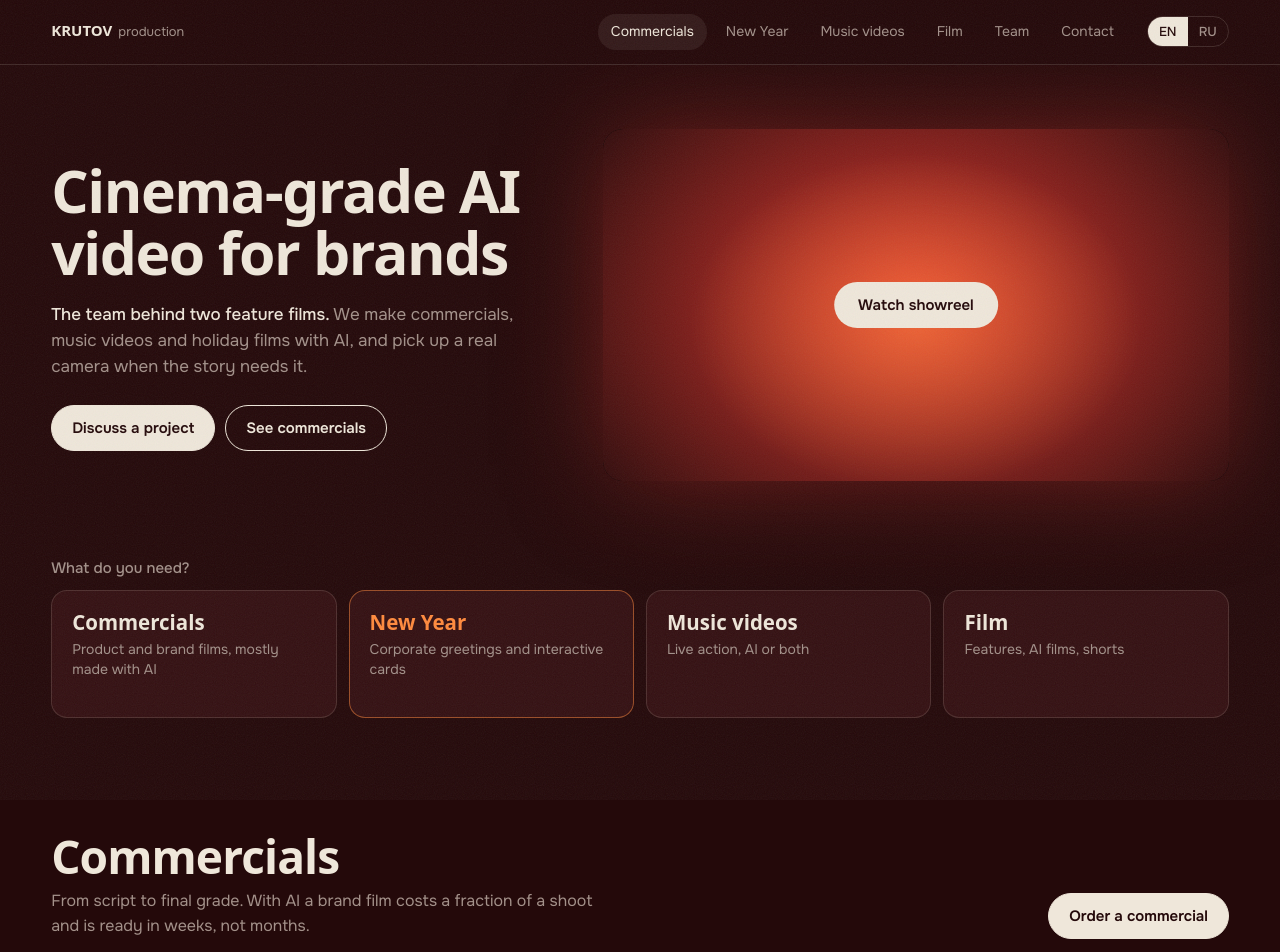
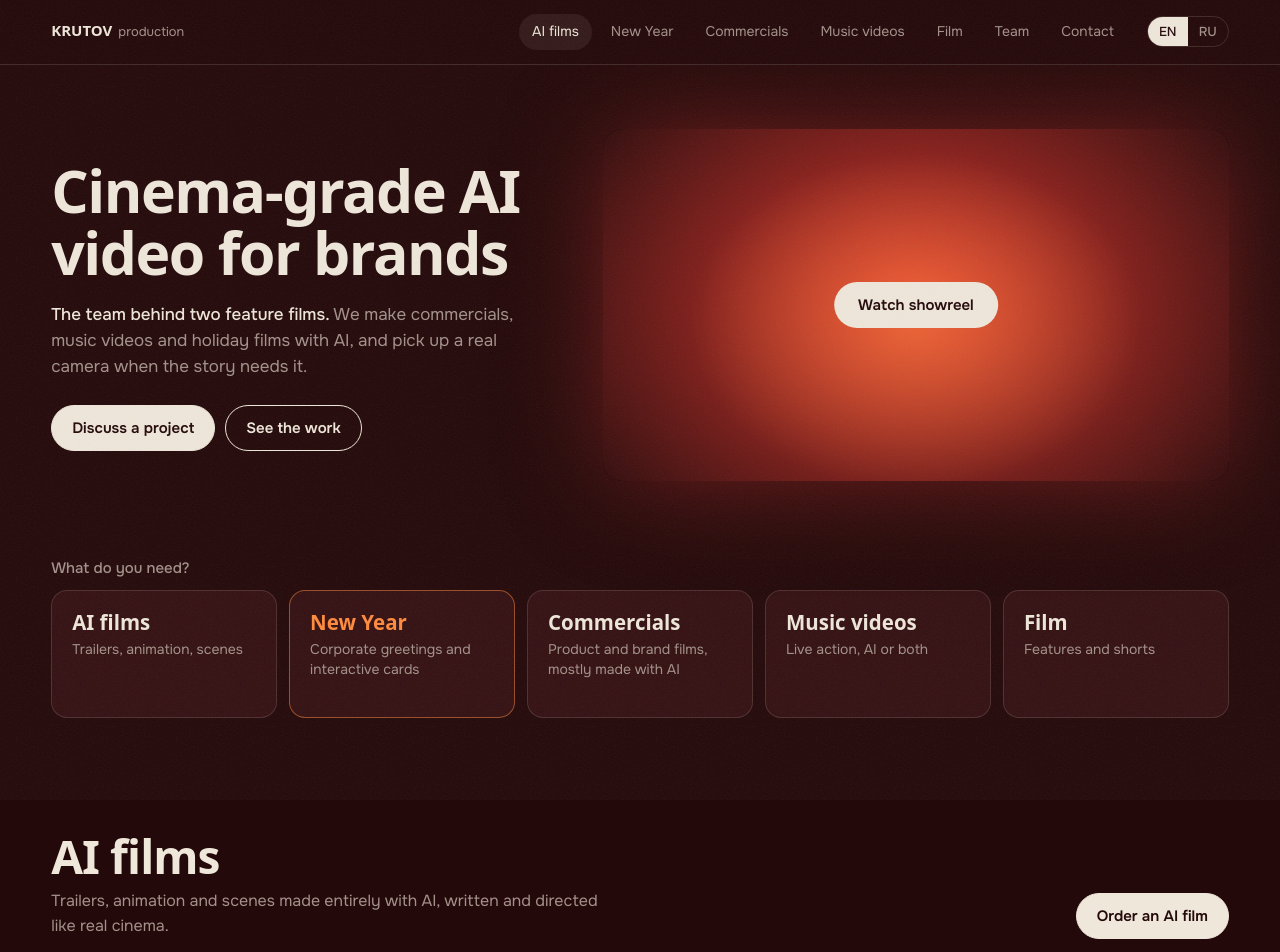
Before and after one commit to vshgit/krutovprod, a plain HTML site: page index.html in a window 1280 px wide. Shown: the top 952 px of the page. Drawn offline with Linux system fonts and the light colour scheme; a web font is replaced by a local one.

Commit message:
Reorder zones: AI films first, then New Year, commercials, music, film
Co-Authored-By: Claude Opus 5.5 <noreply@anthropic.com>
Claude-Session: https://claude.ai/code/session_0138cvhcJM1pCgV9Zo57LyfA

```diff
--- a/index.html
+++ b/index.html
@@ -57,7 +57,7 @@ h1{font:700 clamp(30px,4.6vw,68px)/1.06 var(--display);letter-spacing:-.025em;ma
 
 .chooser{padding:0 var(--pad)}
 .chooser h2{font:500 15px var(--body);color:var(--smoke);margin-bottom:12px}
-.pick{display:grid;grid-template-columns:repeat(4,1fr);gap:12px}
+.pick{display:grid;grid-template-columns:repeat(5,1fr);gap:12px}
 .pick a{display:block;text-decoration:none;padding:20px;border:1px solid var(--line);border-radius:16px;background:var(--oxblood-2);min-height:128px}
 .pick a:hover{border-color:var(--safelight)}
 .pick b{display:block;font:700 clamp(17px,1.6vw,22px)/1.15 var(--display);margin-bottom:6px}
@@ -146,6 +146,7 @@ dialog h3{color:var(--bone);margin-top:12px;font:500 17px var(--body)}
   .hero{grid-template-columns:1fr}
   .hero .screen{order:-1}
   .pick{grid-template-columns:1fr 1fr}
+  .pick a:last-child{grid-column:span 2}
   .pick a{min-height:0;padding:16px}
   .zbody{grid-template-columns:1fr}
   .zbody:not(.wide) .row{flex-direction:row;overflow-x:auto}
@@ -184,7 +185,7 @@ dialog h3{color:var(--bone);margin-top:12px;font:500 17px var(--body)}
     <p class="lede" data-i="lede"><strong>The team behind two feature films.</strong> We make commercials, music videos and holiday films with AI, and pick up a real camera when the story needs it.</p>
     <div class="ctas">
       <a class="btn solid" href="https://t.me/Fan_taz_er" data-i="cta_talk">Discuss a project</a>
-      <a class="btn" href="#ads" data-i="cta_work">See commercials</a>
+      <a class="btn" href="#ai" data-i="cta_work">See the work</a>
     </div>
   </div>
   <button class="screen" type="button" id="reel" aria-label="Showreel">
@@ -196,19 +197,20 @@ dialog h3{color:var(--bone);margin-top:12px;font:500 17px var(--body)}
 <section class="chooser" aria-labelledby="pick-h">
   <h2 id="pick-h" data-i="pick_h">What do you need?</h2>
   <div class="pick">
+    <a href="#ai"><b data-i="z_ai">AI films</b><span data-i="z_ai_s">Trailers, animation, scenes</span></a>
+    <a href="#holiday" class="season"><b data-i="z_hol">New Year</b><span data-i="z_hol_s">Corporate greetings and interactive cards</span></a>
     <a href="#ads"><b data-i="z_ads">Commercials</b><span data-i="z_ads_s">Product and brand films, mostly made with AI</span></a>
-    <a href="#holiday" class="season"><b data-i="z_hol">New Year</b><span data-i="z_hol_s">Corporate greetings and interactive cards</span></a>
     <a href="#music"><b data-i="z_mus">Music videos</b><span data-i="z_mus_s">Live action, AI or both</span></a>
-    <a href="#cinema"><b data-i="z_cin">Film</b><span data-i="z_cin_s">Features, AI films, shorts</span></a>
+    <a href="#cinema"><b data-i="z_cin">Film</b><span data-i="z_cin_s">Features and shorts</span></a>
   </div>
 </section>
 
-<section class="zone" id="ads">
+<section class="zone" id="ai">
   <div class="zhead">
-    <div><h2 data-i="z_ads">Commercials</h2><p data-i="ads_p">From script to final grade. With AI a brand film costs a fraction of a shoot and is ready in weeks, not months.</p></div>
-    <a class="btn solid" href="https://t.me/Fan_taz_er" data-i="ads_cta">Order a commercial</a>
+    <div><h2 data-i="z_ai">AI films</h2><p data-i="ai_p">Trailers, animation and scenes made entirely with AI, written and directed like real cinema.</p></div>
+    <a class="btn solid" href="https://t.me/Fan_taz_er" data-i="ai_cta">Order an AI film</a>
   </div>
-  <div class="zbody" data-zone="ads"></div>
+  <div class="zbody" data-zone="aifilms"></div>
 </section>
 
 <section class="zone season" id="holiday">
@@ -236,6 +238,14 @@ dialog h3{color:var(--bone);margin-top:12px;font:500 17px var(--body)}
   </div>
 </section>
 
+<section class="zone" id="ads">
+  <div class="zhead">
+    <div><h2 data-i="z_ads">Commercials</h2><p data-i="ads_p">From script to final grade. With AI a brand film costs a fraction of a shoot and is ready in weeks, not months.</p></div>
+    <a class="btn solid" href="https://t.me/Fan_taz_er" data-i="ads_cta">Order a commercial</a>
+  </div>
+  <div class="zbody" data-zone="ads"></div>
+</section>
+
 <section class="zone" id="music">
   <div class="zhead">
     <div><h2 data-i="z_mus">Music videos</h2><p data-i="mus_p">We have made a lot of them: live action, AI and hybrids. Swipe through and pick a mood.</p></div>
@@ -246,7 +256,7 @@ dialog h3{color:var(--bone);margin-top:12px;font:500 17px var(--body)}
 
 <section class="zone" id="cinema">
   <div class="zhead">
-    <div><h2 data-i="z_cin">Film</h2><p data-i="cin_p">Where we come from: two features in Russian distribution, AI films and shorts.</p></div>
+    <div><h2 data-i="z_cin">Film</h2><p data-i="cin_p">Where we come from: two features in Russian distribution and a handful of shorts.</p></div>
   </div>
   <div class="features">
     <div class="film">
@@ -268,8 +278,6 @@ dialog h3{color:var(--bone);margin-top:12px;font:500 17px var(--body)}
       </div>
     </div>
   </div>
-  <p class="sub" data-i="aif_h">AI films and trailers</p>
-  <div class="zbody wide" data-zone="aifilms" style="margin-bottom:32px"></div>
   <p class="sub" data-i="shorts_h">Short films</p>
   <div class="zbody wide" data-zone="shorts"></div>
 </section>
@@ -336,18 +344,18 @@ const WORKS = [
   {zone:"shorts", kind:"live", en:"Gaze", ru:"Взор", den:"Short film", dru:"Короткий метр", video:"youtube:l4x9wgIkPjg"},
   {zone:"shorts", kind:"live", en:"Kompromat", ru:"Компромат", den:"Short film, opens on Yandex Disk", dru:"Короткий метр, откроется на Яндекс Диске", video:"https://disk.yandex.ru/i/og7ZmlcTDaB-Lw"}
 ];
-const NAV = [["ads","Commercials","Реклама"],["holiday","New Year","Новый год"],["music","Music videos","Клипы"],["cinema","Film","Кино"],["team","Team","Команда"],["contact","Contact","Контакты"]];
+const NAV = [["ai","AI films","AI-фильмы"],["holiday","New Year","Новый год"],["ads","Commercials","Реклама"],["music","Music videos","Клипы"],["cinema","Film","Кино"],["team","Team","Команда"],["contact","Contact","Контакты"]];
 const KIND = {ai:["AI","AI"], live:["Live action","Съёмка"], hybrid:["Hybrid","Гибрид"]};
 
 const RU = {
   h1:"AI-видео кинокачества для брендов",
   lede:"<strong>Команда, за которой два полнометражных фильма.</strong> Делаем рекламу, клипы и новогодние ролики с помощью AI и берём настоящую камеру, когда этого требует история.",
-  cta_talk:"Обсудить проект", cta_work:"Смотреть рекламу", play_reel:"Смотреть шоурил",
+  cta_talk:"Обсудить проект", cta_work:"Смотреть работы", play_reel:"Смотреть шоурил",
   pick_h:"Что вам нужно?",
   z_ads:"Реклама", z_ads_s:"Продуктовые и имиджевые ролики, в основном с AI",
   z_hol:"Новый год", z_hol_s:"Корпоративные поздравления и интерактивные открытки",
   z_mus:"Клипы", z_mus_s:"Съёмка, AI или всё вместе",
-  z_cin:"Кино", z_cin_s:"Полный метр, AI-фильмы, короткий метр",
+  z_cin:"Кино", z_cin_s:"Полный метр и короткий метр",
   ads_p:"От сценария до цветокоррекции. С AI имиджевый ролик стоит в разы меньше съёмки и готов за недели, а не месяцы.",
   ads_cta:"Заказать рекламу",
   hol_p:"Два способа поздравить клиентов и команду в этом году. Оба делаем в стиле вашего бренда.",
@@ -357,12 +365,13 @@ const RU = {
   hol2_h:"Интерактивная открытка", hol2_p:"Маленький мир, который можно потрогать прямо в браузере телефона: ваш офис внутри снежного шара, ваш логотип на песке. Нажмите, чтобы попробовать.",
   demo1:"Встряхните телефон", demo2:"Рисуйте пальцем",
   mus_p:"Мы сняли их много: живая съёмка, AI и гибриды. Листайте и выбирайте настроение.", mus_cta:"Заказать клип",
-  cin_p:"Откуда мы пришли: два полнометражных фильма в российском прокате, AI-фильмы и короткий метр.",
+  cin_p:"Откуда мы пришли: два полнометражных фильма в российском прокате и несколько короткометражек.",
   f1_h:"Дом, в котором люди не живут", f1_m:"Хоррор, 2024. Наш продакшн.",
   f1_r:"<span>Сценарий</span> Дмитрий Крутов. <span>Продюсеры</span> Варвара и Дмитрий Крутовы. <span>Режиссёр</span> Вячеслав Руденко.",
   f2_h:"Синдром", f2_m:"Мистический триллер, 2022.",
   f2_r:"<span>Режиссёр</span> Вячеслав Руденко. <span>Ассистент продюсера и режиссёра</span> Варвара Крутова.",
-  trailer:"Трейлер", kp:"Кинопоиск", shorts_h:"Короткий метр", aif_h:"AI-фильмы и трейлеры",
+  trailer:"Трейлер", kp:"Кинопоиск", shorts_h:"Короткий метр",
+  z_ai:"AI-фильмы", z_ai_s:"Трейлеры, мультфильмы, сцены", ai_p:"Трейлеры, анимация и сцены, целиком сделанные с AI, но написанные и снятые как настоящее кино.", ai_cta:"Заказать AI-фильм",
   team_h:"Титры",
   r1:"Сценарист, продюсер", n1:"Дмитрий Крутов", x1:"Пишет сценарии всех наших проектов и общается с каждым клиентом.",
   r2:"Продюсер, AI-режиссёр", n2:"Варвара Крутова", x2:"Превращает сценарии в готовые фильмы с помощью генеративных инструментов. Математик по образованию.",
@@ -435,7 +444,7 @@ lb.addEventListener("click",e=>{if(e.target===lb)lb.close()});
 
 document.getElementById("reel").onclick=()=>{
   if(CONFIG.showreel) openVideo(CONFIG.showreel,"Showreel");
-  else document.getElementById("ads").scrollIntoView();
+  else document.getElementById("ai").scrollIntoView();
 };
 document.querySelectorAll("[data-slot]").forEach(a=>{const v=CONFIG[a.dataset.slot]; if(v) a.href=v; else a.hidden=true;});
 document.querySelectorAll("[data-play]").forEach(b=>{
```
